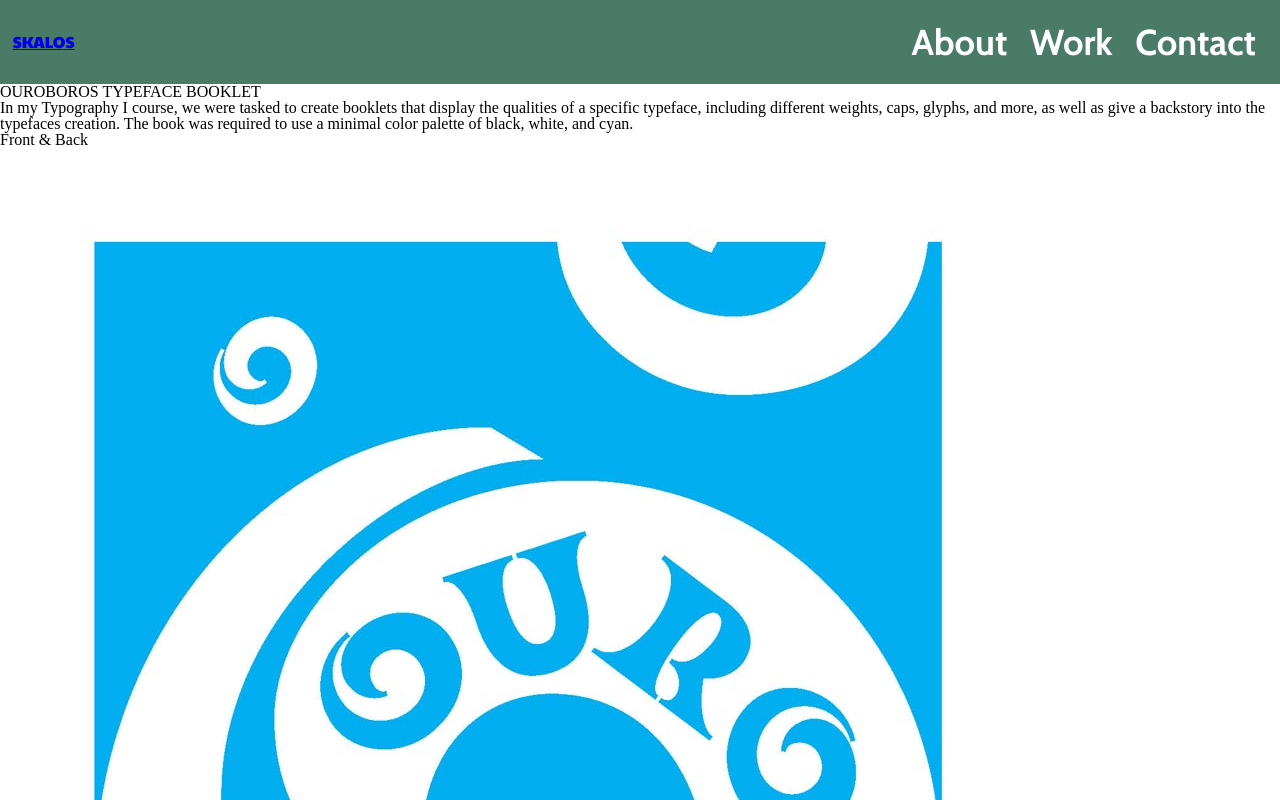
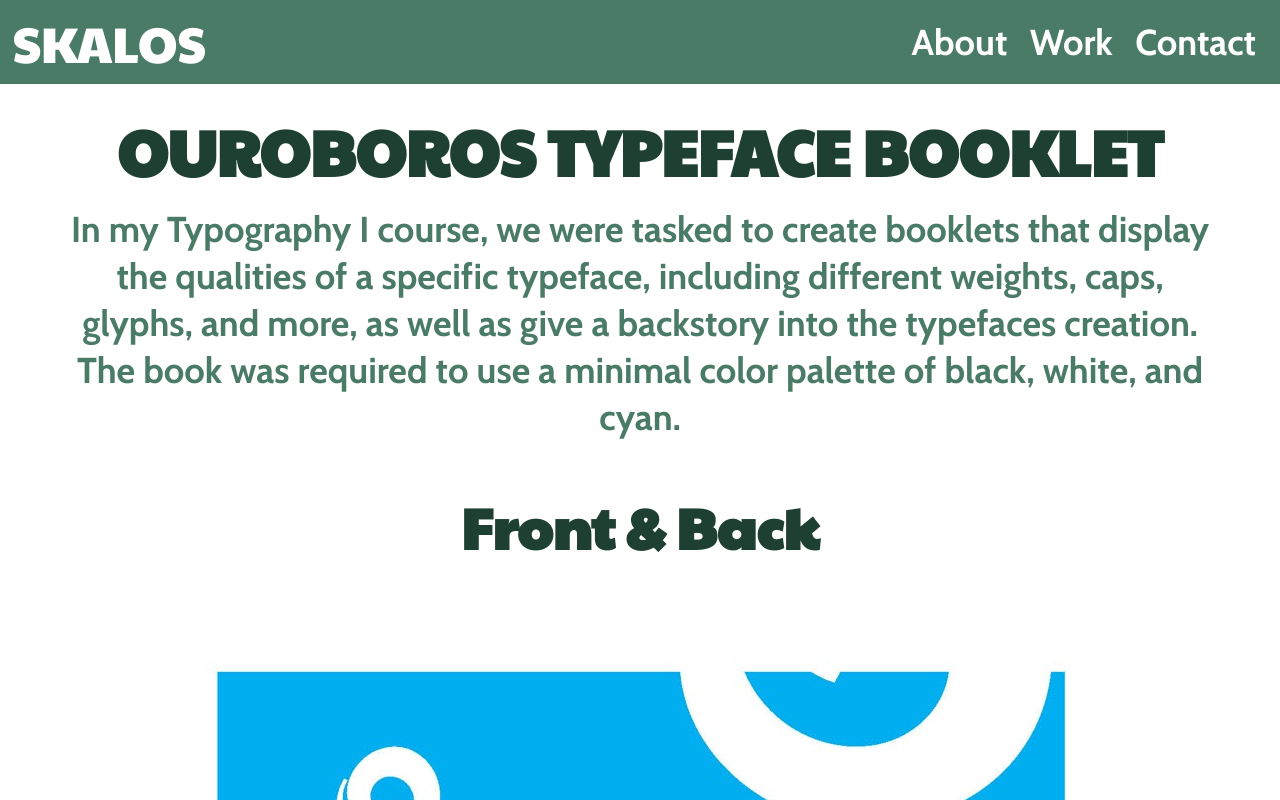
Before and after one commit to askalos/Skalos-Portfoilio-Site, a plain HTML site: page portfolio1.html in a window 1280 px wide. Shown: the top 800 px of the page. Drawn offline with nearby package versions, Linux system fonts and the light colour scheme.

Commit message:
March 14 update
Changed styled all text, fixed header issue, styled links on contact page. Need help setting up for images, specifically on about/contact page with placing things on the left or right instead of centered

```diff
--- a/css/style.css
+++ b/css/style.css
@@ -96,10 +96,87 @@ nav ul li{
 nav ul li a{
   text-decoration: none;
   color: #fff;
+  font-weight: 700;
+  font-family: "Cabin", sans-serif;
+  font-size: 36px;
+  font-style: normal;
+}
+
+nav ul li a:hover{
+  color: #1E4032;
+}
+
+a:hover{
+  color: #1E4032;
+}
+
+a{
+  color: #4A7B66;
+  text-decoration: none;
+}
+
+body{
+  text-align: center;
+  color: #4A7B66;
   font-weight: bold;
   font-family: "Cabin", sans-serif;
   font-size: 36px;
-  font-style: normal;
+}
+
+h2{
+  text-decoration: none;
+  color: #1E4032;
+  font-family: "Paytone One", sans-serif;
+  font-size: 74px;
+}
+
+h3{
+  text-decoration: none;
+  color: #1E4032;
+  font-family: "Paytone One", sans-serif;
+  font-size: 64px;
+}
+
+h4{
+  text-decoration: none;
+  color: #1E4032;
+  font-family: "Paytone One", sans-serif;
+  font-size: 57px;
+}
+
+
+/* FOR CONTACT AND ABT
+.noncentered{
+
+
+}
+*/
+
+
+/* Page Styles */
+
+.maincontent{
+  display: flex;
+  justify-content: center;
+  align-items: center;
+  width: 90%;
+  flex-direction: column;
+  margin: 0 auto;
+}
+
+
+.maincontent h3{
+  margin: 3% 0 2% 0;
+}
+
+.maincontent h4{
+  margin: 2% 0 2% 0;
+
+}
+
+.maincontent p{
+  line-height: 47px;
+  margin: 0 0 3% 0;
 }
 
 
--- a/portfolio1.html
+++ b/portfolio1.html
@@ -12,7 +12,7 @@
   <body>
 
     <header>
-        <h1><a href="index.html">SKALOS</a></h1>
+        <h1><a href="index.html" id="home">SKALOS</a></h1>
 
         <nav>
           <ul>
@@ -24,16 +24,18 @@
       </header>
 <!-- end of header -->
 
-        <h2>OUROBOROS TYPEFACE BOOKLET</h2>
+<section class="maincontent">
+        <h3>OUROBOROS TYPEFACE BOOKLET</h3>
             <p>In my Typography I course, we were tasked to create booklets that display the qualities of a specific typeface, including different weights, caps, glyphs, and more, as well as give a backstory into the typefaces creation. The book was required to use a minimal color palette of black, white, and cyan.</p>
-        <h3>Front & Back</h3>
+        <h4>Front & Back</h4>
         <img src="img/SBB_Page1.jpg"><img src="img/SBB_Page7.jpg">
-        <h3>Spreads</h3>
+        <h4>Spreads</h4>
         <img src="img/SBB_Page2.jpg">
         <img src="img/SBB_Page3.jpg">
         <img src="img/SBB_Page4.jpg">
         <img src="img/SBB_Page5.jpg">
         <img src="img/SBB_Page6.jpg">
+</section>
 
 
 	<script src="js/index.js"></script>
```
Also changed, not shown: about.html (+1 -1 lines), contact.html (+3 -2 lines), portfolio2.html (+7 -9 lines), portfolio3.html (+4 -3 lines), portfolio4.html (+4 -3 lines), work.html (+1 -1 lines), img/godish.jpg, img/portal.jpg, img/vinnie.jpg.
